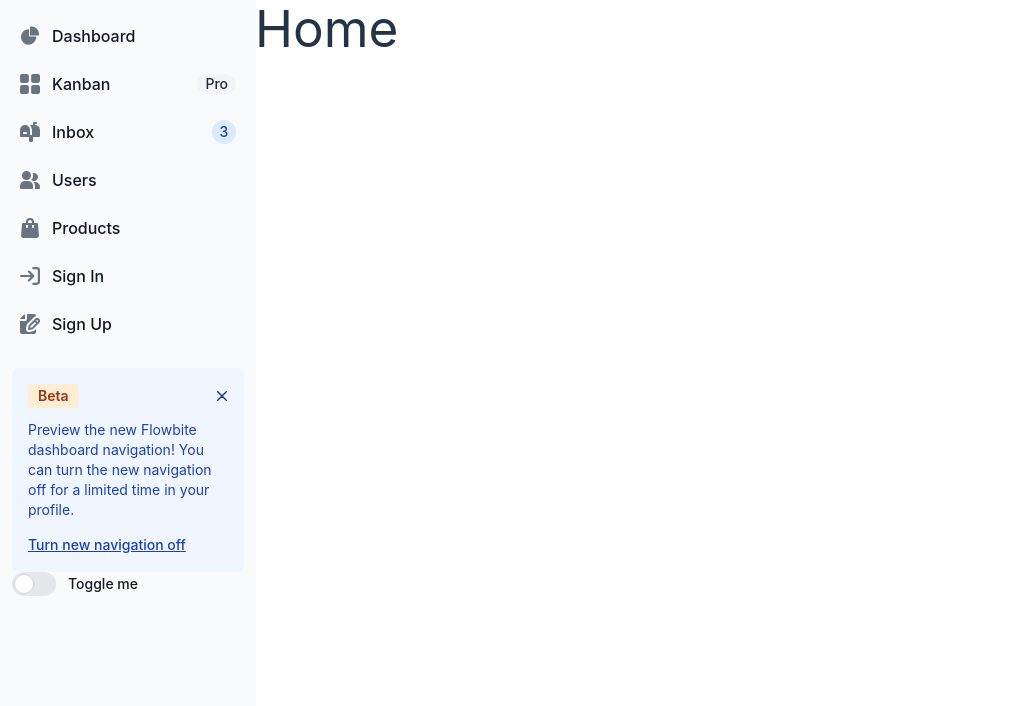
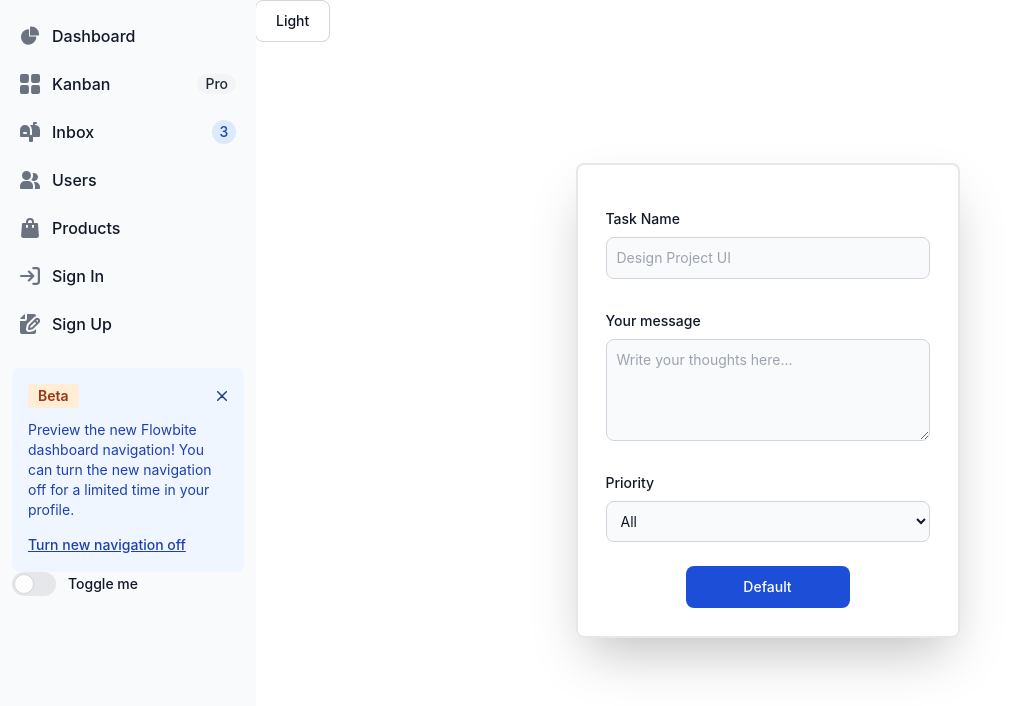
Before and after one commit to Shahid-Shabbir-Ansari-SE/Task-Management-App, a React (Vite) app: page / in a window 1280 px wide. Shown: the top 706 px of the page, without its empty margins (0-1021 px from the left). Built offline with nearby package versions, Linux system fonts and the light colour scheme.

Commit message:
Your commit message

```diff
--- a/src/App.jsx
+++ b/src/App.jsx
@@ -18,7 +18,7 @@ function App() {
   return (
     <BrowserRouter>
       <div className={darkMode ? "dark" : ""}>
-        <div className="w-full m-0 p-0 dark:bg-black dark:">
+        <div className="w-full m-0 p-0 dark:bg-[#222327]">
           <div className="flex">
             <div className="w-[255px] h-screen">
               <Sidebar toggleDarkMode={toggleDarkMode} darkMode={darkMode} />
--- /dev/null
+++ b/src/components/newTaskTemplate.jsx
@@ -0,0 +1,66 @@
+import React from "react";
+import Home from "../pages/home";
+
+const newTaskTemplate = ({}) => {
+  return (
+      <div className="h-screen flex items-center fixed lg:w-[calc(100vw-255px)]">
+      <div className="z-50 w-96 mx-auto p-7 gap-2 grid shadow-2xl border-2 border-gray-200 rounded-lg dark:border-gray-700 dark:shadow-black">
+        <div className="py-2">
+          <label
+            for="first_name"
+            class="block my-2 text-sm font-medium text-gray-900 dark:text-white"
+          >
+            Task Name
+          </label>
+          <input
+            type="text"
+            id="first_name"
+            class="bg-gray-50 border border-gray-300 text-gray-900 text-sm rounded-lg focus:ring-blue-500 focus:border-blue-500 block w-full p-2.5 dark:bg-gray-700 dark:border-gray-600 dark:placeholder-gray-400 dark:text-white dark:focus:ring-blue-500 dark:focus:border-blue-500"
+            placeholder="Design Project UI"
+            required
+          />
+        </div>
+        <div className="py-2">
+          <label
+            for="message"
+            class="block my-2 text-sm font-medium text-gray-900 dark:text-white"
+          >
+            Your message
+          </label>
+          <textarea
+            id="message"
+            rows="4"
+            class="block p-2.5 w-full text-sm text-gray-900 bg-gray-50 rounded-lg border border-gray-300 focus:ring-blue-500 focus:border-blue-500 dark:bg-gray-700 dark:border-gray-600 dark:placeholder-gray-400 dark:text-white dark:focus:ring-blue-500 dark:focus:border-blue-500"
+            placeholder="Write your thoughts here..."
+          ></textarea>
+        </div>
+        <div className="py-2">
+          <label
+            for="countries"
+            class="block my-2 text-sm font-medium text-gray-900 dark:text-white"
+          >
+            Priority
+          </label>
+          <select
+            id="countries"
+            class="bg-gray-50 border border-gray-300 text-gray-900 text-sm rounded-lg focus:ring-blue-500 focus:border-blue-500 block w-full p-2.5 dark:bg-gray-700 dark:border-gray-600 dark:placeholder-gray-400 dark:text-white dark:focus:ring-blue-500 dark:focus:border-blue-500"
+          >
+            <option>All</option>
+            <option>Low</option>
+            <option>Medium</option>
+            <option>High</option>
+          </select>
+        </div>
+
+        <button
+          type="button"
+          class="text-white bg-blue-700 hover:bg-blue-800 focus:ring-4 focus:ring-blue-300 font-medium rounded-lg text-sm px-12 text-center py-2.5 mt-2 mx-20 dark:bg-blue-600 dark:hover:bg-blue-700 focus:outline-none dark:focus:ring-blue-800"
+        >
+          Default
+        </button>
+      </div>
+      </div>
+  );
+};
+
+export default newTaskTemplate;
--- a/src/components/sidebar.jsx
+++ b/src/components/sidebar.jsx
@@ -31,7 +31,7 @@ const sidebar = ({ darkMode, toggleDarkMode }) => {
         className="fixed top-0 left-0 z-40 w-64 h-screen transition-transform -translate-x-full sm:translate-x-0"
         aria-label="Sidebar"
       >
-        <div className="h-full px-3 py-4 overflow-y-auto bg-gray-50 dark:bg-gray-800">
+        <div className="h-full px-3 py-4 overflow-y-auto bg-gray-50 dark:bg-[#1C1D22]">
           <ul className="space-y-2 font-medium">
             <li>
               <Link
--- a/src/pages/home.jsx
+++ b/src/pages/home.jsx
@@ -1,9 +1,24 @@
 import React from "react";
+import NewTaskTemplate from "../components/newTaskTemplate";
 
 const home = () => {
+  const toggleNewTask = () => {
+    alert("New task button clicked");
+  };
   return (
-    <div>
-      <h1 className="dark:text-white">Home</h1>
+    <div className="">
+      <div className="">
+        <NewTaskTemplate />
+      </div>
+      <div>
+        <button
+          type="button"
+          className="text-gray-900 bg-white border border-gray-300 focus:outline-none hover:bg-gray-100 focus:ring-4 focus:ring-gray-200 font-medium rounded-lg text-sm px-5 py-2.5 mr-2 mb-2 dark:bg-gray-800 dark:text-white dark:border-gray-600 dark:hover:bg-gray-700 dark:hover:border-gray-600 dark:focus:ring-gray-700"
+          onClick={toggleNewTask}
+        >
+          Light
+        </button>
+      </div>
     </div>
   );
 };
```
